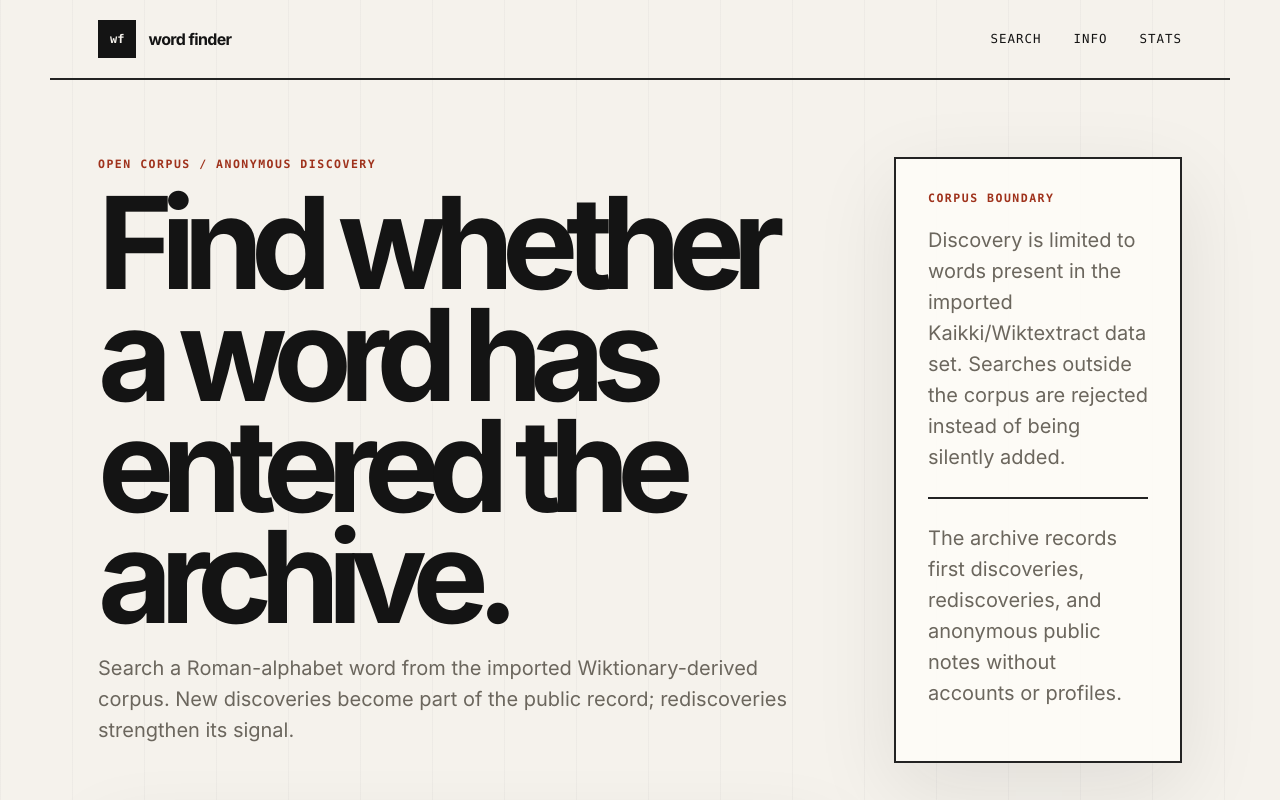
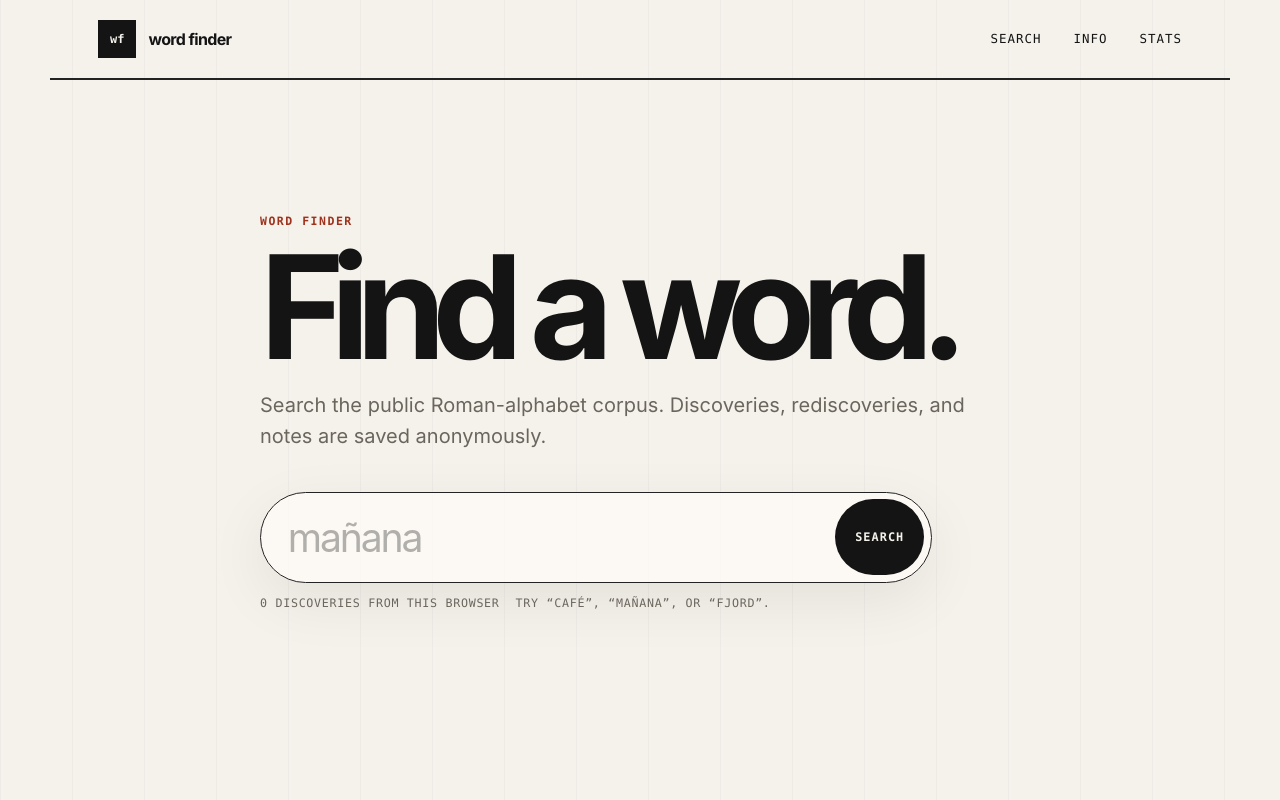
Before and after one commit to TomBonness/wordfinder, a Next.js app: page / in a window 1280 px wide. Shown: the top 800 px of the page. Built offline with nearby package versions, Linux system fonts and the light colour scheme.

Commit message:
Refine home search design

```diff
--- a/src/app/globals.css
+++ b/src/app/globals.css
@@ -51,6 +51,11 @@ input,
 textarea {
   outline-color: var(--accent);
   outline-offset: 4px;
+}
+
+input:focus,
+textarea:focus {
+  outline: none;
 }
 
 main {
@@ -115,9 +120,12 @@ main {
 
 .home-grid {
   display: grid;
-  grid-template-columns: minmax(0, 1fr) minmax(18rem, 0.35fr);
-  gap: clamp(1.5rem, 5vw, 5rem);
-  align-items: start;
+  min-height: calc(100vh - 8.5rem);
+  place-items: center;
+}
+
+.search-panel {
+  width: min(100%, 760px);
 }
 
 .search-panel h1,
@@ -129,6 +137,11 @@ main {
   font-size: clamp(3.2rem, 10vw, 8.6rem);
   line-height: 0.87;
   letter-spacing: -0.095em;
+}
+
+.search-panel h1 {
+  max-width: 8ch;
+  font-size: clamp(4.2rem, 14vw, 9rem);
 }
 
 .word-record h1 {
@@ -159,13 +172,23 @@ main {
 .search-form {
   display: grid;
   grid-template-columns: minmax(0, 1fr) auto;
-  gap: 0;
-  width: min(100%, 46rem);
-  margin-block: clamp(2rem, 5vw, 4rem) 1rem;
-  box-shadow: var(--shadow);
+  gap: 0.5rem;
+  width: min(100%, 42rem);
+  margin-block: clamp(1.5rem, 4vw, 2.5rem) 0.85rem;
+  padding: 0.42rem;
+  border: 1px solid var(--line);
+  border-radius: 999px;
+  background: rgb(255 253 248 / 72%);
+  box-shadow: 0 18px 60px rgb(20 20 20 / 7%);
+  transition: border-color 160ms ease, box-shadow 160ms ease, background 160ms ease;
 }
 
-.search-form input,
+.search-form:focus-within {
+  border-color: var(--accent-dark);
+  background: var(--surface);
+  box-shadow: 0 18px 60px rgb(20 20 20 / 10%), 0 0 0 4px rgb(217 79 43 / 13%);
+}
+
 .note-form textarea {
   width: 100%;
   border: 2px solid var(--line);
@@ -175,13 +198,19 @@ main {
 
 .search-form input {
   min-width: 0;
-  padding: 1.1rem 1.2rem;
-  border-right: 0;
-  font-size: clamp(1.3rem, 4vw, 2.1rem);
-  letter-spacing: -0.04em;
+  padding: 0.9rem 1rem 0.9rem 1.25rem;
+  border: 0;
+  border-radius: 999px;
+  background: transparent;
+  color: var(--ink);
+  font-size: clamp(1.45rem, 4vw, 2.45rem);
+  letter-spacing: -0.055em;
 }
 
-.search-form button,
+.search-form input::placeholder {
+  color: rgb(20 20 20 / 32%);
+}
+
 .note-form button {
   border: 2px solid var(--line);
   background: var(--ink);
@@ -195,7 +224,22 @@ main {
 }
 
 .search-form button {
-  padding: 0 1.4rem;
+  padding: 0 1.25rem;
+  border: 0;
+  border-radius: 999px;
+  background: var(--ink);
+  color: var(--bg);
+  cursor: pointer;
+  font-family: var(--font-mono);
+  font-size: 0.74rem;
+  font-weight: 700;
+  letter-spacing: 0.09em;
+  text-transform: uppercase;
+}
+
+.search-form button:focus-visible {
+  outline: none;
+  box-shadow: 0 0 0 3px var(--surface), 0 0 0 5px var(--accent-dark);
 }
 
 button:disabled {
@@ -222,6 +266,18 @@ button:disabled {
   align-items: baseline;
   gap: 0.75rem;
   padding: 0.7rem 0.9rem;
+}
+
+.home-meta {
+  display: flex;
+  flex-wrap: wrap;
+  gap: 0.45rem 1rem;
+  width: min(100%, 42rem);
+  color: var(--muted);
+  font-family: var(--font-mono);
+  font-size: 0.73rem;
+  letter-spacing: 0.06em;
+  text-transform: uppercase;
 }
 
 .metric-value {
@@ -505,7 +561,6 @@ figcaption,
 @media (max-width: 820px) {
   .site-header,
   .home-grid,
-  .search-form,
   .result-grid,
   .stats-grid,
   .info-grid {
@@ -517,9 +572,8 @@ figcaption,
     flex-direction: column;
   }
 
-  .search-form input {
-    border-right: 2px solid var(--line);
-    border-bottom: 0;
+  .search-panel h1 {
+    font-size: clamp(3.6rem, 18vw, 6.4rem);
   }
 
   .search-form button {
--- a/src/app/page.tsx
+++ b/src/app/page.tsx
@@ -4,17 +4,6 @@ export default function HomePage() {
   return (
     <div className="page-shell home-grid">
       <SearchPanel />
-      <aside className="side-panel" aria-label="Dictionary scope">
-        <div className="kicker">corpus boundary</div>
-        <p>
-          Discovery is limited to words present in the imported Kaikki/Wiktextract data set. Searches outside the corpus are rejected
-          instead of being silently added.
-        </p>
-        <div className="rule" />
-        <p>
-          The archive records first discoveries, rediscoveries, and anonymous public notes without accounts or profiles.
-        </p>
-      </aside>
     </div>
   );
 }
--- a/src/components/search-panel.tsx
+++ b/src/components/search-panel.tsx
@@ -85,11 +85,10 @@ export function SearchPanel() {
 
   return (
     <section className="search-panel" aria-labelledby="search-heading">
-      <div className="kicker">open corpus / anonymous discovery</div>
-      <h1 id="search-heading">Find whether a word has entered the archive.</h1>
+      <div className="kicker">word finder</div>
+      <h1 id="search-heading">Find a word.</h1>
       <p className="lede">
-        Search a Roman-alphabet word from the imported Wiktionary-derived corpus. New discoveries become part of the public record;
-        rediscoveries strengthen its signal.
+        Search the public Roman-alphabet corpus. Discoveries, rediscoveries, and notes are saved anonymously.
       </p>
 
       <form className="search-form" onSubmit={onSubmit}>
@@ -108,9 +107,9 @@ export function SearchPanel() {
         </button>
       </form>
 
-      <div className="personal-card" aria-live="polite">
-        <span className="metric-value">{personalStats.discoveries}</span>
-        <span className="metric-label">new discoveries from this browser</span>
+      <div className="home-meta" aria-live="polite">
+        <span>{personalStats.discoveries} discoveries from this browser</span>
+        <span>Try “café”, “mañana”, or “fjord”.</span>
       </div>
 
       <ResultState state={state} />
@@ -120,7 +119,7 @@ export function SearchPanel() {
 
 function ResultState({ state }: { state: ApiState }) {
   if (state.status === "idle") {
-    return <div className="result-card muted">Try a word from any Latin-script language in the corpus.</div>;
+    return null;
   }
 
   if (state.status === "loading") {
```
